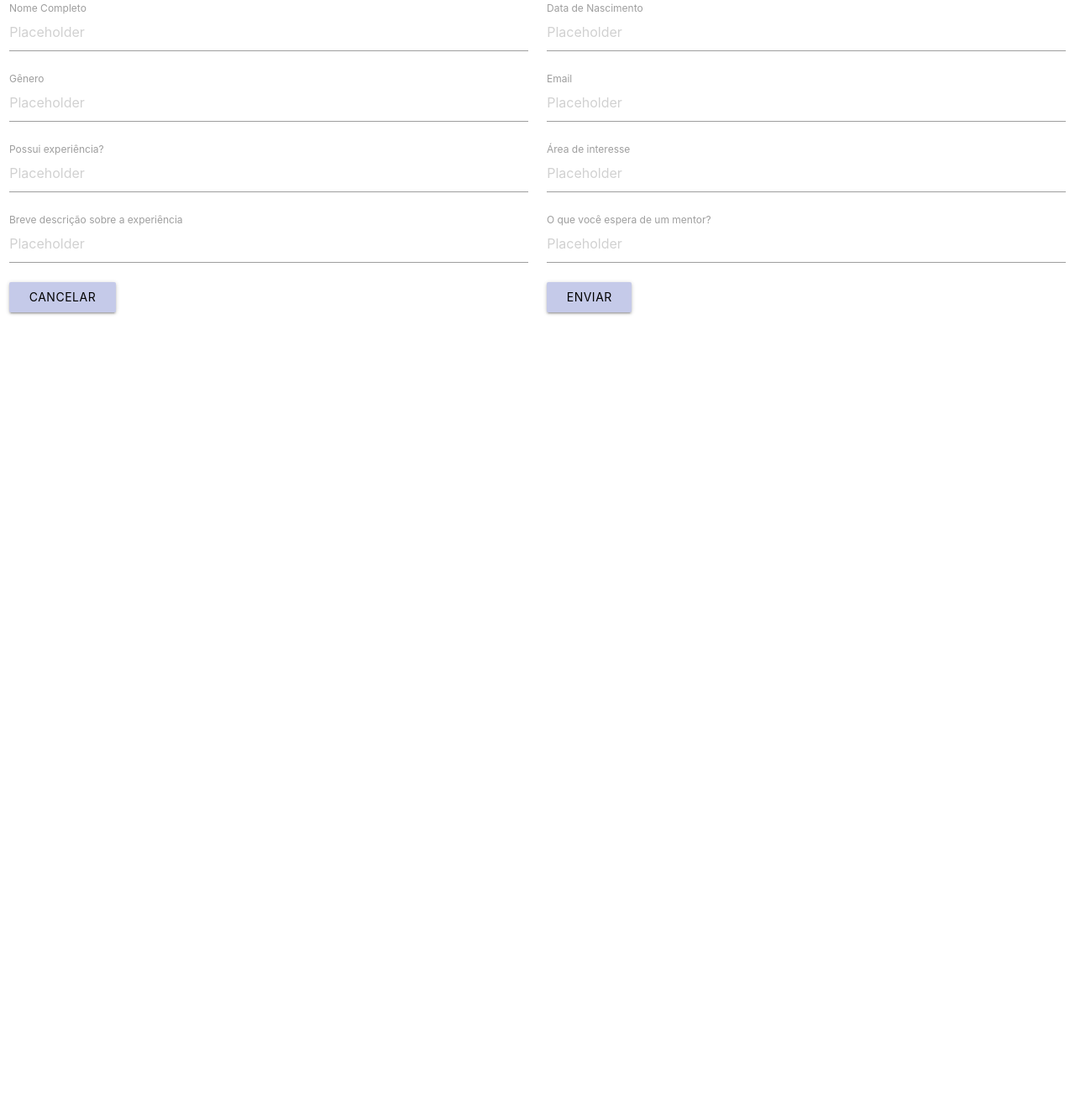
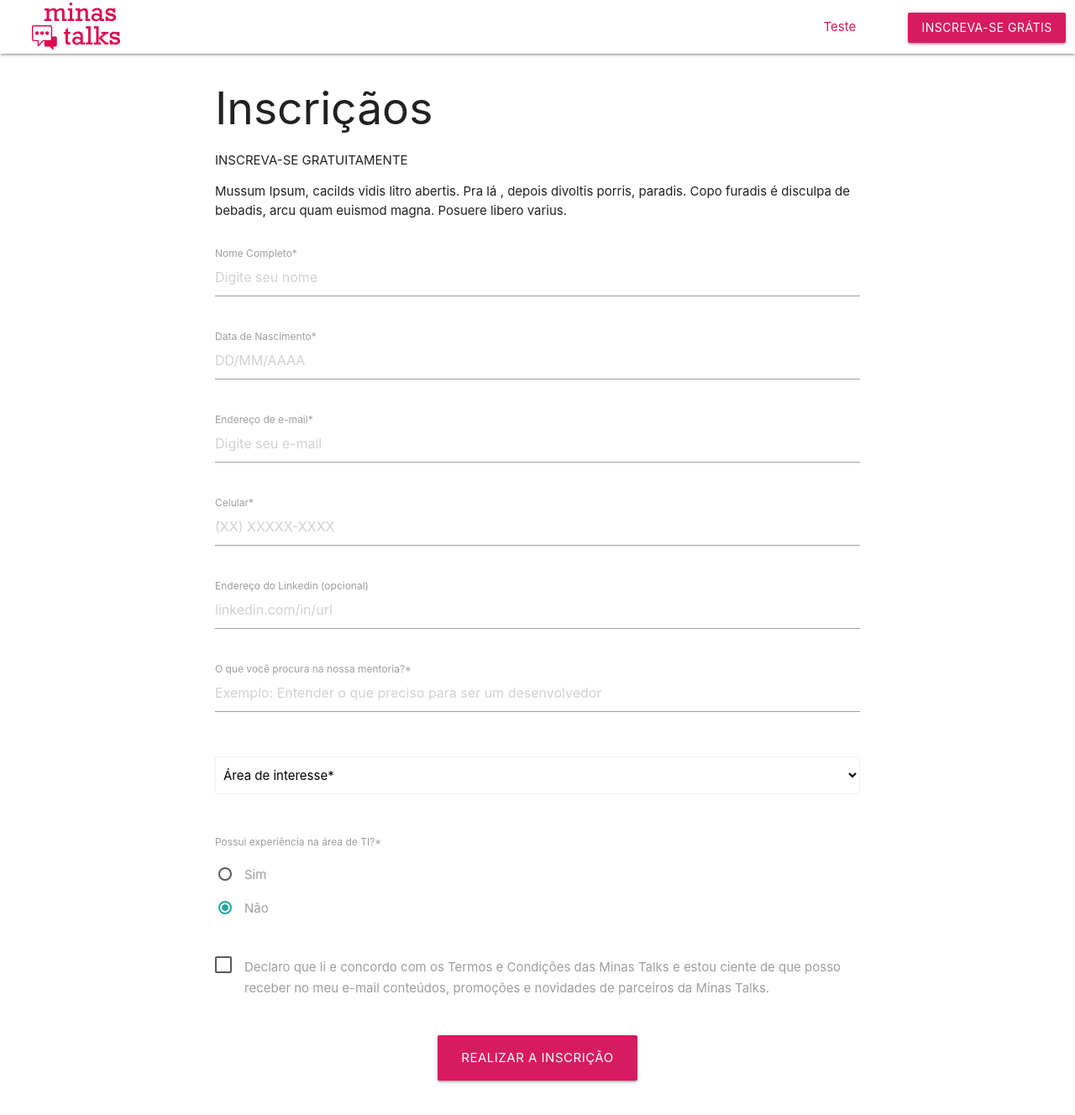
Before and after one commit to MabiGermano/hackathon-ccr-2021, a React (Create React App) app in the folder frontend/transforma/: page /cadastro in a window 1280 px wide. Shown: the top 1328 px of the page at 84% size. Before the commit the page ends 800 px from the top, so only its background shows below. Built offline with nearby package versions, Linux system fonts and the light colour scheme.

Commit message:
cadastro de user

```diff
--- a/frontend/transforma/package.json
+++ b/frontend/transforma/package.json
@@ -6,7 +6,8 @@
     "@testing-library/jest-dom": "^5.11.4",
     "@testing-library/react": "^11.1.0",
     "@testing-library/user-event": "^12.1.10",
-    "materialize-css": "^1.0.0-rc.2",
+    "axios": "^0.21.1",
+    "materialize-css": "^1.0.0",
     "react": "^17.0.1",
     "react-dom": "^17.0.1",
     "react-materialize": "^3.9.6",
--- /dev/null
+++ b/frontend/transforma/src/assets/css/cadastropage.css
@@ -0,0 +1,17 @@
+#cadastro-page main {
+    width: 60%;
+    margin: auto;
+    margin-bottom: 1rem !important;
+}
+
+#cadastro-page main div {
+    margin-bottom: 3rem !important;
+}
+
+
+#cadastro-page footer {
+    display: flex;
+    align-items: center;
+    justify-content: center;
+
+}
--- a/frontend/transforma/src/components/Input.js
+++ b/frontend/transforma/src/components/Input.js
@@ -1,9 +1,10 @@
 import React from "react";
 
-const Input = ({name, label}) => {
+const Input = ({name, label, placeholder, ...rest}) => {
+
     return(
         <div className="input-field">
-            <input placeholder="Placeholder" id={name} type="text" className="validate"/>
+            <input placeholder={placeholder} id={name} type="text" className="validate" {...rest}/>
             <label htmlFor={name}>{label}</label>
         </div>
     );
--- /dev/null
+++ b/frontend/transforma/src/components/RadioButton.js
@@ -0,0 +1,15 @@
+import React from 'react';
+
+const RadioButton = ({name, label, value, checked}) => {
+
+    return (
+        <p>
+            <label>
+                <input class="with-gap" name={name} value={value} checked={checked} type="radio"/>
+                <span>{label}</span>
+            </label>
+        </p>
+    );
+}
+
+export default RadioButton;
--- a/frontend/transforma/src/components/Select.js
+++ b/frontend/transforma/src/components/Select.js
@@ -1,17 +1,27 @@
-import React from "react";
+import React, { useEffect } from "react";
+import M from 'materialize-css';
 
-const Select = ({option}) => {
+const Select = ({ options, label, name, ...rest }) => {
+  useEffect(() => {
+    document.addEventListener('DOMContentLoaded', function () {
+      var elems = document.querySelectorAll('select');
+      M.FormSelect.init(elems, {});
+    });
+  }, []);
+
   return (
     <div className="input-field">
-        <select id={option}>
-          <option value="" disabled selected>Choose your option</option>
-          <option value="1">Option 1</option>
-          <option value="2">Option 2</option>
-          <option value="3">Option 3</option>
-        </select>
-        <label>Materialize Select</label>
+      <select value="" id={name} className="browser-default" { ...rest }>
+        <option value="" disabled hidden>{label}</option>
+         {
+          options.map((option, index) => {
+            return <option key={option.value} value={option.value}>{option.label}</option>
+          })
+        }
+      </select>
+
     </div>
-  )
+  );
 }
 
 export default Select;
--- a/frontend/transforma/src/pages/CadastroPage.js
+++ b/frontend/transforma/src/pages/CadastroPage.js
@@ -1,82 +1,187 @@
-import React from "react";
+import React, { useState } from "react";
 import Input from "../components/Input";
+import Navbar from "../components/Navbar";
 import Select from "../components/Select"
+
+import api from '../services/api';
+
+import '../assets/css/cadastropage.css';
+import RadioButton from "../components/RadioButton";
+import { Link, useHistory } from "react-router-dom";
 
 const Cadastro = () => {
 
+
+    const history = useHistory();
+
+    const [name, setName] = useState('');
+    const [bornDate, setBornDate] = useState('');
+    const [email, setEmail] = useState('');
+    const [cell, setCell] = useState('');
+    const [linkedinUrl, setLinkedinUrl] = useState('');
+    const [mentorExpectations, setMentorExpectations] = useState('');
+    const [occupationArea, setOccupationArea] = useState('');
+    const [hasExperience, setHasExperience] = useState('');
+
+
+    async function handleSubmit(event) {
+        event.preventDefault();
+        console.log('submetendo');
+        const body = {
+            name: name,
+            bornDate: bornDate,
+            email: email,
+            cell: cell,
+            linkedinUrl: linkedinUrl,
+            mentorExpectations: mentorExpectations,
+            occupationArea: occupationArea,
+            hasExperience: hasExperience
+        };
+        api.post('personStudent', body)
+        .then(() => {
+            alert("Cadastro realizado com sucesso!");
+            history.push('/');
+        }).catch(() => {
+            alert("Erro no cadastro!");
+        });
+
+        console.log(body);
+    }
+
+
+    const occupationAreaList = [
+        {
+            value: "developent",
+            label: "Desenvolvimento de software"
+        },
+        {
+            value: "design",
+            label: "Design"
+        },
+        {
+            value: "userExperience",
+            label: "UX/UI"
+        },
+        {
+            value: "testDevelopment",
+            label: "Desenvolvimento de testes"
+        }
+    ];
+
     return (
+        <div id="cadastro-page">
+            <Navbar />
+            <main>
+                <div>
+                    <h2>
+                        Inscriçãos
+                </h2>
+                    <span>
+                        INSCREVA-SE GRATUITAMENTE
+                </span>
+
+                    <p>
+                        Mussum Ipsum, cacilds vidis litro abertis. Pra lá , depois divoltis porris, paradis. Copo furadis é disculpa de bebadis, arcu quam euismod magna. Posuere libero varius.
+                </p>
+                </div>
                 <form>
-            <div className="row">
-                <div className="col s6">
+                    <div>
                         <Input
                             name="name"
-                        label="Nome Completo"
+                            label="Nome Completo*"
+                            placeholder="Digite seu nome"
+                            onChange={(e) => {setName(e.target.value)}}
                         />
                     </div>
-                <div className="col s6">
+                    <div >
                         <Input
                             name="bornDate"
-                        label="Data de Nascimento"
+                            label="Data de Nascimento*"
+                            placeholder="DD/MM/AAAA"
+                            onChange={(e) => {setBornDate(e.target.value)}}
                         />
                     </div>
-            </div>
-            <div className="row">
-                <div className="col s6">
-                    <Input //Select?
-                        name="genderIdentify"
-                        label="Gênero"
+                    <div >
+                        <Input
+                            name="email"
+                            label="Endereço de e-mail*"
+                            placeholder="Digite seu e-mail"
+                            onChange={(e) => {setEmail(e.target.value)}}
                         />
                     </div>
-                <div className="col s6">
+                    <div >
                         <Input
-                        name="email"
-                        label="Email"
+                            name="cell"
+                            label="Celular*"
+                            placeholder="(XX) XXXXX-XXXX"
+                            onChange={(e) => {setCell(e.target.value)}}
                         />
                     </div>
-            </div>
-            <div className="row">
-                <div className="col s6">
-                    <Input //Select?
-                        name="hasExperience"
-                        label="Possui experiência?"
+
+                    <div >
+                        <Input
+                            name="linkedinUrl"
+                            label="Endereço do Linkedin (opcional)"
+                            placeholder="linkedin.com/in/url"
+                            onChange={(e) => {setLinkedinUrl(e.target.value)}}
                         />
                     </div>
-                <div className="col s6">
-                    <Input //Select?
-                        name="occupationArea"
-                        label="Área de interesse"
+
+
+                    <div >
+                        <Input
+                            name="mentorExpectations"
+                            label="O que você procura na nossa mentoria?*"
+                            placeholder="Exemplo: Entender o que preciso para ser um desenvolvedor"
+                            onChange={(e) => {setMentorExpectations(e.target.value)}}
                         />
                     </div>
-            </div>
-            <div className="row">
-                <div className="col s6">
-                    <Input
-                        name="experienceDescription"
-                        label="Breve descrição sobre a experiência"
+                    <div>
+                        <Select
+                        name="occupationArea"
+                        options={occupationAreaList}
+                        label="Área de interesse*"
+                        onChange={(e) => {setOccupationArea(e.target.value)}}
                         />
                     </div>
-                <div className="col s6">
-                    <Input
-                        name="mentorExpectations"
-                        label="O que você espera de um mentor?"
+
+                    <div >
+                        <label> Possui experiência na área de TI?* </label>
+                        <RadioButton
+                            name="hasExperience"
+                            label="Sim"
+                            value="true"
+                            onChange={(e) => {setHasExperience(e.target.value)}}
+                        />
+                        <RadioButton
+                            name="hasExperience"
+                            label="Não"
+                            value="false"
+                            checked={true}
+                            onChange={(e) => {setHasExperience(e.target.value)}}
                         />
                     </div>
+
+
+                    <div >
+                        <p>
+                            <label>
+                                <input type="checkbox" class="filled-in" />
+                                <span className="tiny-text gray-text">Declaro que li e concordo com os Termos e Condições das Minas Talks
+                                e estou ciente de que posso receber no meu e-mail conteúdos, promoções
+e novidades de parceiros da Minas Talks.</span>
+                            </label>
+                        </p>
                     </div>
-            <div className="row">
-                <div className="col s6">
-                    <button class="btn waves-effect black-text indigo lighten-4" type="submit" name="action">Cancelar
-                        <i class="material-icons right"></i>
-                    </button>
+                    <footer>
+                        <div>
+                            <Link onClick={handleSubmit} className="pink darken-1 waves-effect waves-light btn-large">Realizar a inscrição</Link>
                         </div>
-                <div className="col s6">
-                    <button class="btn waves-effect black-text indigo lighten-4" type="submit" name="action">Enviar
-                        <i class="material-icons right"></i>
-                    </button>
+                    </footer>
+                </form>
+            </main>
         </div>
-            </div>
-        </form>
-
-    )
+    );
 }
 
 export default Cadastro;
--- /dev/null
+++ b/frontend/transforma/src/services/api.js
@@ -0,0 +1,7 @@
+import axios from 'axios';
+
+const api = axios.create({
+    baseURL: 'http://localhost:3333/'
+});
+
+export default api;
```
Also changed, not shown: frontend/transforma/public/index.html (+12 -2 lines), frontend/transforma/src/assets/css/global.css (+26 -2 lines), 2 other files (tests, documents, lock files or other folders). Lines whose indentation alone changed are shown as unchanged.
